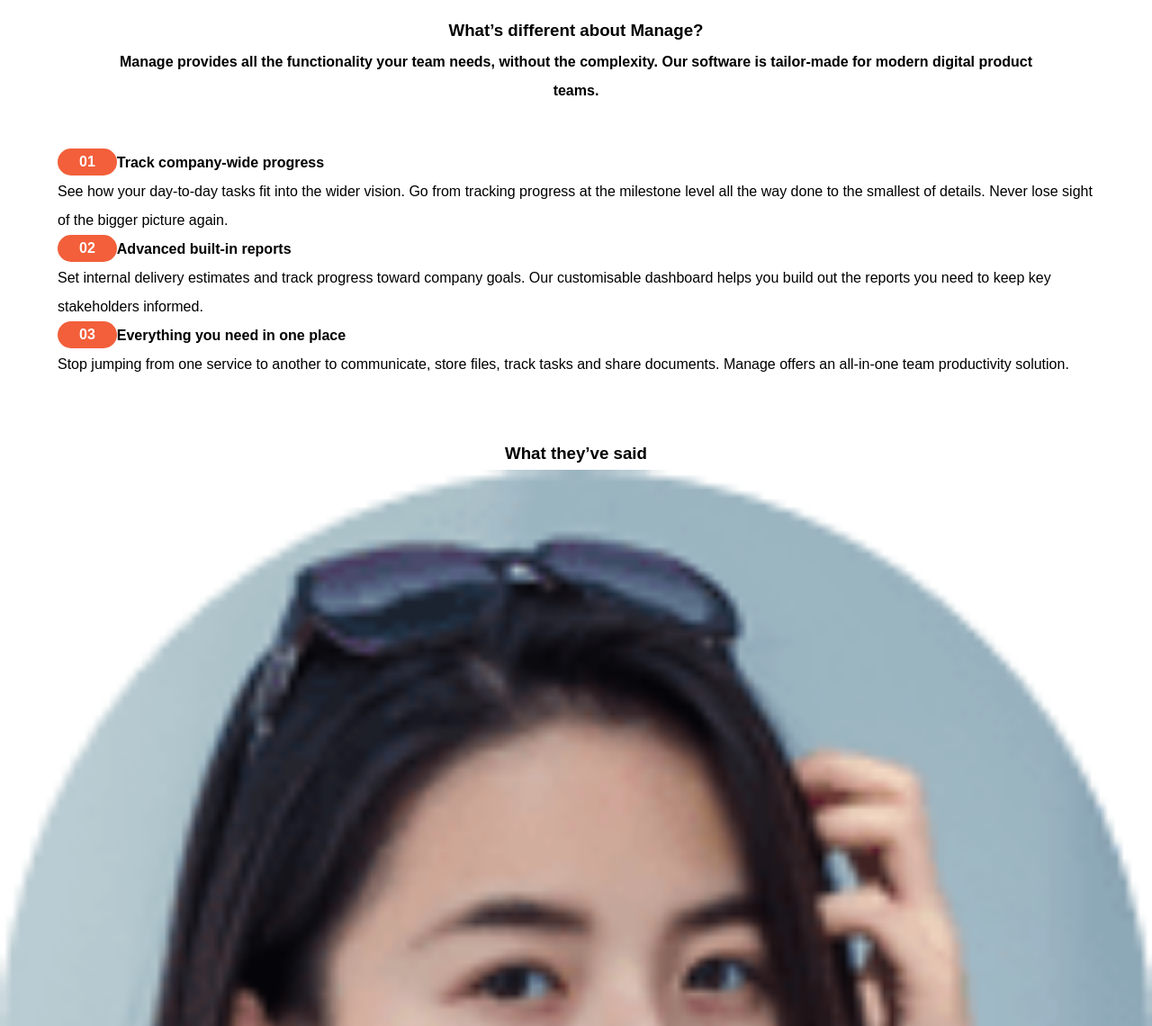
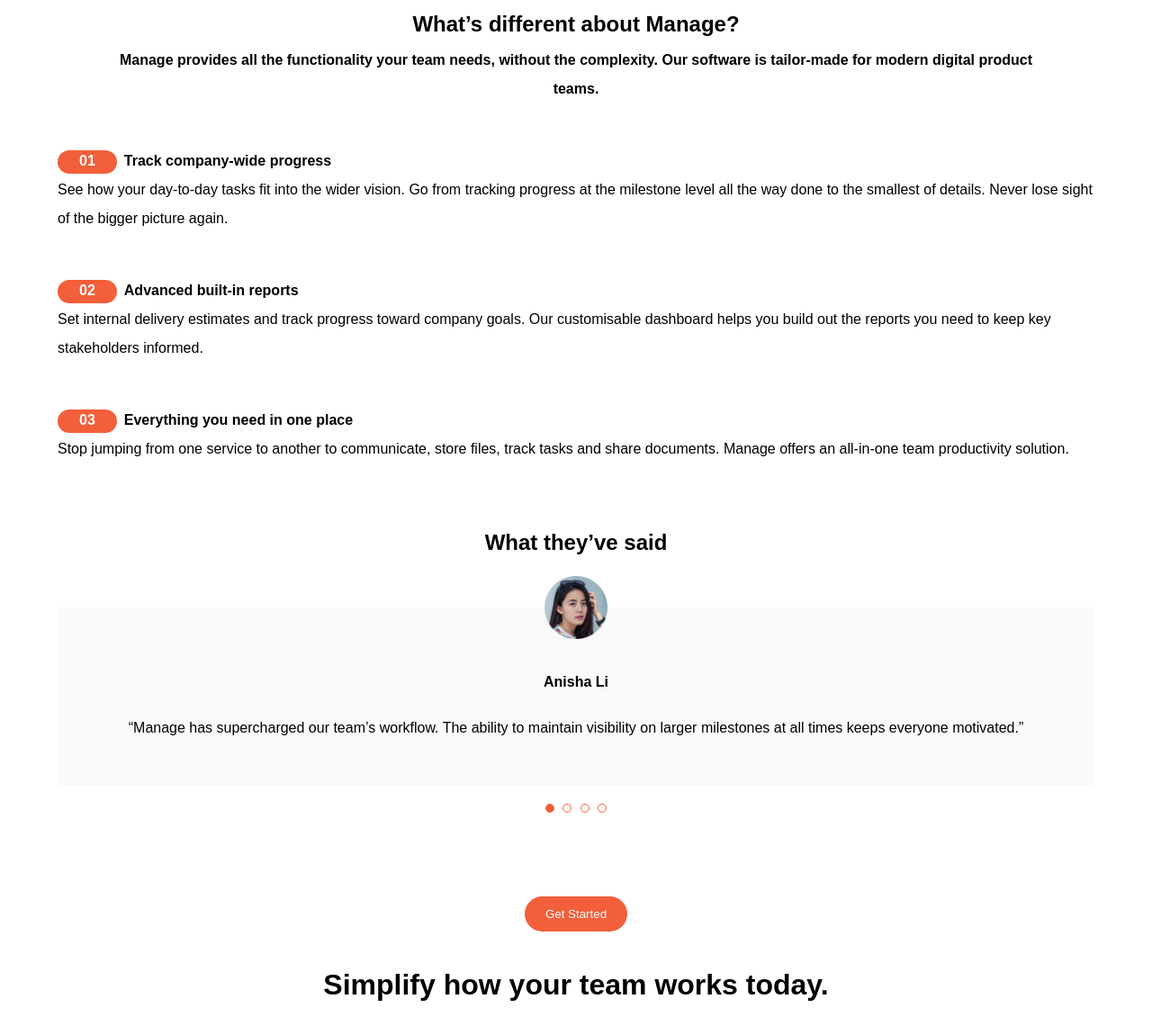
Before and after one commit to claireporter26/manage-landing-page, a plain HTML site: page index.html in a window 1280 px wide. Shown: the part 1419-2559 px from the top of the page at 90% size. Drawn offline with Linux system fonts and the light colour scheme; a web font is replaced by a local one.

Commit message:
continued adding css

```diff
--- a/design/scss/base/_global.scss
+++ b/design/scss/base/_global.scss
@@ -17,6 +17,7 @@ body {
 
 img {
     width: 100%;
+    height: auto;
 }
 
 
--- a/design/scss/modules/_btn.scss
+++ b/design/scss/modules/_btn.scss
@@ -4,3 +4,15 @@ button {
     border: none;
     margin: 2em;
 }
+
+.get-started-btn {
+    &--dark {
+        background-color: $brightOrange;
+        color: #fff;
+    }
+
+    &--light {
+        background-color: #fff;
+        color: $brightOrange;
+    }
+}
--- a/design/scss/modules/_img.scss
+++ b/design/scss/modules/_img.scss
@@ -1,3 +1,8 @@
+.manage-logo {
+    width: 110px;
+
+}
+
 .hamburger-icon {
     width: 20px;
     height: 20px;
@@ -8,6 +13,10 @@
 
 }
 
+.testimonial_image {
+    width: 70px;
+}
+
 // For the social icons, you can use the icons provided or a font icon library. Some suggestions for font icon libraries can be found below:
 
 // - [Font Awesome](https://fontawesome.com)
--- a/design/scss/modules/_mainpage.scss
+++ b/design/scss/modules/_mainpage.scss
@@ -1,7 +1,7 @@
 .main-container {
     text-align: center;
 
-    &_intro {
+    &_smaller {
         width: 90%;
         margin: 0 auto;
     }
@@ -39,10 +39,65 @@ nav {
     text-align: left;
     margin-bottom: 4em;
 
+    &_section {
+        margin: 3em 0;
+    }
+
     &_subtitle-number {
-        padding: .4em 1.5em;
+        padding: .2em 1.5em .4em 1.5em;
         border-radius: 20px;
         background-color: $brightOrange;
         color: #fff;
+        margin-right: .5rem;
     }
 }
+
+.testimonial {
+    margin: 3em 0 6em 0;
+    background-color: $veryLightGray;
+    position: relative;
+    padding: 3em 1em;
+
+    &_image {
+        position: absolute;
+        top: -35px;
+        left: 0;
+        right: 0;
+        display: block;
+        margin: auto;
+    }
+
+    &_name {
+        margin: 1.2em 0;
+    }
+
+    &_activeIcon-section {
+        display: flex;
+        justify-content: center;
+        position: absolute;
+        left: 0;
+        right: 0;
+        bottom: -30px;
+
+    }
+
+    &_indicator-icon {
+        border-radius: 50%;
+        width: 10px;
+        height: 10px;
+        border: solid;
+        border-width: 1px;
+        border-color: $brightOrange;
+        margin: auto .3em;
+
+        content: " ";
+
+        &--active {
+            background-color: $brightOrange;
+        }
+    }
+
+    &_2, &_3, &_4 {
+        display: none;
+    }
+}
--- a/index.html
+++ b/index.html
@@ -13,11 +13,11 @@
 <body>
 
   <div class="main-container">
-    <div class="main-container_intro">
+    <div class="main-container_smaller">
       <div class="navigation">
 
         <nav class="main-navigation">
-          <h4>Manage</h4>
+          <img class="manage-logo" src="./images/logo.svg" alt="Manage Logo">
           <img class="hamburger-icon" src="./images/icon-hamburger.svg" alt="hamburger-icon">
           <ul>
             <li>Pricing</li>
@@ -36,13 +36,13 @@
         <h1>Bring everyone together to build better products.</h1>
         <h2>Manage makes it simple for software teams to plan day-to-day
           tasks while keeping the larger team goals in view.</h2>
-        <button class="get-started">Get Started</button>
+        <button class="get-started-btn--dark">Get Started</button>
       </header>
 
 
       <div class="intro-section">
         <div class="intro-section_header">
-          <h3 class="section-header">What’s different about Manage?</h3>
+          <h2 class="section-header">What’s different about Manage?</h2>
           <h4>Manage provides all the functionality your team needs, without
             the complexity. Our software is tailor-made for modern digital
             product teams.</h4>
@@ -51,7 +51,7 @@
 
       <div class="middle-section">
 
-        <div class="middle-section_1">
+        <div class="middle-section_section middle-section_1">
           <div class="middle-section_subtitle">
             <h4><span class="middle-section_subtitle-number">01</span>Track company-wide progress</h4>
             <p> See how your day-to-day tasks fit into the wider vision. Go from
@@ -60,14 +60,14 @@
             </p>
           </div>
         </div>
-        <div class="middle-section_2">
+        <div class="middle-section_section middle-section_2">
           <h4><span class="middle-section_subtitle-number">02</span>Advanced built-in reports</h4>
           <p> Set internal delivery estimates and track progress toward company
             goals. Our customisable dashboard helps you build out the reports
             you need to keep key stakeholders informed.
           </p>
         </div>
-        <div class="middle-section_3">
+        <div class="middle-section_section middle-section_3">
           <h4><span class="middle-section_subtitle-number">03</span>Everything you need in one place</h4>
           <p> Stop jumping from one service to another to communicate, store files,
             track tasks and share documents. Manage offers an all-in-one team
@@ -77,49 +77,74 @@
       </div>
     </div>
 
-    <div class="testimonials-section">
-      <h3 class="section-header">What they’ve said</h3>
+    <div class="testimonials-section main-container_smaller">
+      <h2 class="section-header">What they’ve said</h2>
 
       <div class="testimonial testimonial_1">
-        <img src="./images/avatar-anisha.png" alt="Anisha Li">
-        <h4>Anisha Li</h4>
+        <img class="testimonial_image" src="./images/avatar-anisha.png" alt="Anisha Li">
+        <h4 class="testimonial_name">Anisha Li</h4>
         <p> “Manage has supercharged our team’s workflow. The ability to maintain
           visibility on larger milestones at all times keeps everyone motivated.”
         </p>
+        <div class="testimonial_activeIcon-section">
+          <div class="testimonial_indicator-icon testimonial_indicator-icon--active"></div>
+          <div class="testimonial_indicator-icon"></div>
+          <div class="testimonial_indicator-icon"></div>
+          <div class="testimonial_indicator-icon"></div>
+        </div>
       </div>
 
       <div class="testimonial testimonial_2">
-        <img src="./images/avatar-ali.png" alt=" Ali Bravo">
+        <img class="testimonial_image" src="./images/avatar-ali.png" alt=" Ali Bravo">
         <h4> Ali Bravo</h4>
         <p>  “We have been able to cancel so many other subscriptions since using
           Manage. There is no more cross-channel confusion and everyone is much
           more focused.”
         </p>
+        <div class="testimonial_activeIcon-section">
+          <div class="testimonial_indicator-icon"></div>
+          <div class="testimonial_indicator-icon testimonial_indicator-icon--active"></div>
+          <div class="testimonial_indicator-icon"></div>
+          <div class="testimonial_indicator-icon"></div>
+        </div>
+
       </div>
 
-      <div class="testimonial testimonial_1">
-        <img src="./images/avatar-richard.png" alt="Richard Watts">
+      <div class="testimonial testimonial_3">
+        <img class="testimonial_image" src="./images/avatar-richard.png" alt="Richard Watts">
         <h4>Richard Watts</h4>
         <p>  “Manage allows us to provide structure and process. It keeps us organized
           and focused. I can’t stop recommending them to everyone I talk to!”
         </p>
+        <div class="testimonial_activeIcon-section">
+          <div class="testimonial_indicator-icon"></div>
+          <div class="testimonial_indicator-icon"></div>
+          <div class="testimonial_indicator-icon testimonial_indicator-icon--active"></div>
+          <div class="testimonial_indicator-icon"></div>
+        </div>
       </div>
 
-      <div class="testimonial testimonial_1">
-        <img src="./images/avatar-shanai.png" alt="Shanai Gough">
+      <div class="testimonial testimonial_4">
+        <img class="testimonial_image" src="./images/avatar-shanai.png" alt="Shanai Gough">
         <h4>Shanai Gough</h4>
         <p> “Their software allows us to track, manage and collaborate on our projects
           from anywhere. It keeps the whole team in-sync without being intrusive.”
         </p>
+        <div class="testimonial_activeIcon-section">
+          <div class="testimonial_indicator-icon"></div>
+          <div class="testimonial_indicator-icon"></div>
+          <div class="testimonial_indicator-icon"></div>
+          <div class="testimonial_indicator-icon testimonial_indicator-icon--active"></div>
+        </div>
       </div>
 
     </div>
 
-    <button>Get Started</button>
+    <button class="button get-started-btn--dark">Get Started</button>
 
     <div class="getstarted-section">
       <h1>Simplify how your team works today.</h1>
-      <button>Get Started</button>
+      <button class="button get-started-btn--light">Get Started</button>
     </div>
 
     <footer>
```
Also changed, not shown: css/style.css, 1 other file.
